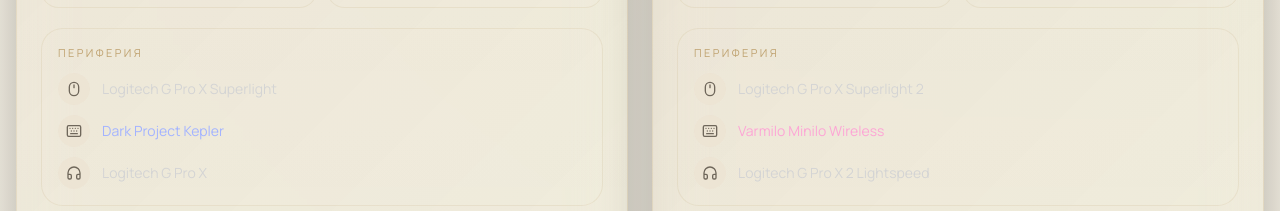
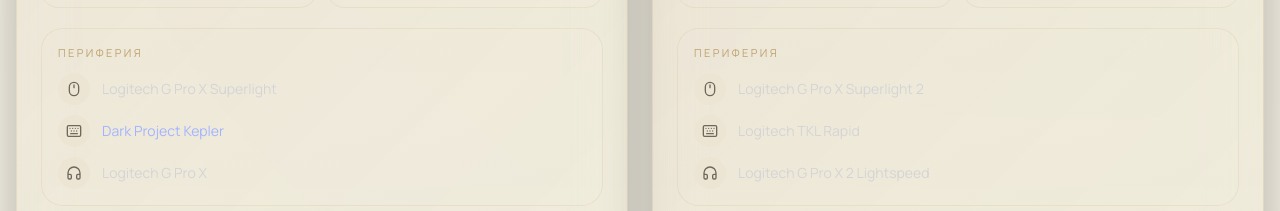
Before and after one commit to padash00/newf16extra-arena, a Next.js app: page / in a window 1280 px wide. Shown: the part 4160-4371 px from the top of the page. Built offline with nearby package versions, Linux system fonts and the light colour scheme; no server answers.

Commit message:
Update devices-section.tsx

```diff
--- a/components/devices-section.tsx
+++ b/components/devices-section.tsx
@@ -108,7 +108,7 @@ const devices = [
     ],
     gear: [
       { icon: Mouse, label: "Logitech G Pro X Superlight 2", brand: "logitech" },
-      { icon: Keyboard, label: "Varmilo Minilo Wireless", brand: "varmilo" },
+      { icon: Keyboard, label: "Logitech TKL Rapid", brand: "logitech" },
       { icon: Headphones, label: "Logitech G Pro X 2 Lightspeed", brand: "logitech" },
     ],
     performance: "Топ для киберспорта, 360+ FPS в CS2, 250+ в PUBG",
```
